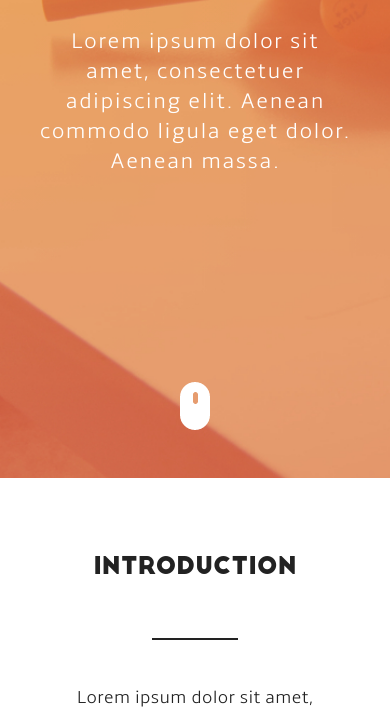
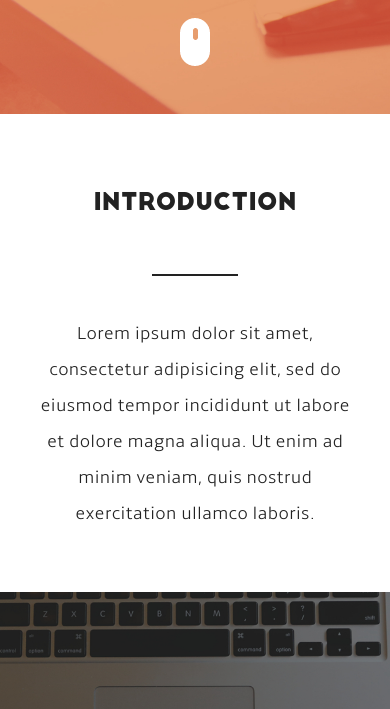
Before and after one commit to ZenWhite/Casablanca, a plain HTML site: page index.html in a window 390 px wide. Shown: the part 493-1202 px from the top of the page. Drawn offline with Linux system fonts and the light colour scheme; a web font is replaced by a local one.

Commit message:
Update styles

```diff
--- a/css/style.css
+++ b/css/style.css
@@ -206,14 +206,16 @@ header {
 
 @media (max-width: 560px) {
   header {
-  height: 115vh;}
+  height: auto;
+  box-sizing: border-box;
+  padding: 120px 0;}
   header .header__menu {
     top: 30px;
     left: 30px; } }
 
 @media (max-width: 360px) {
   header {
-    height: 115vh; }
+    padding: 80px 0; }
     header h1 {
       font-size: 30px; }
     header p {
```
